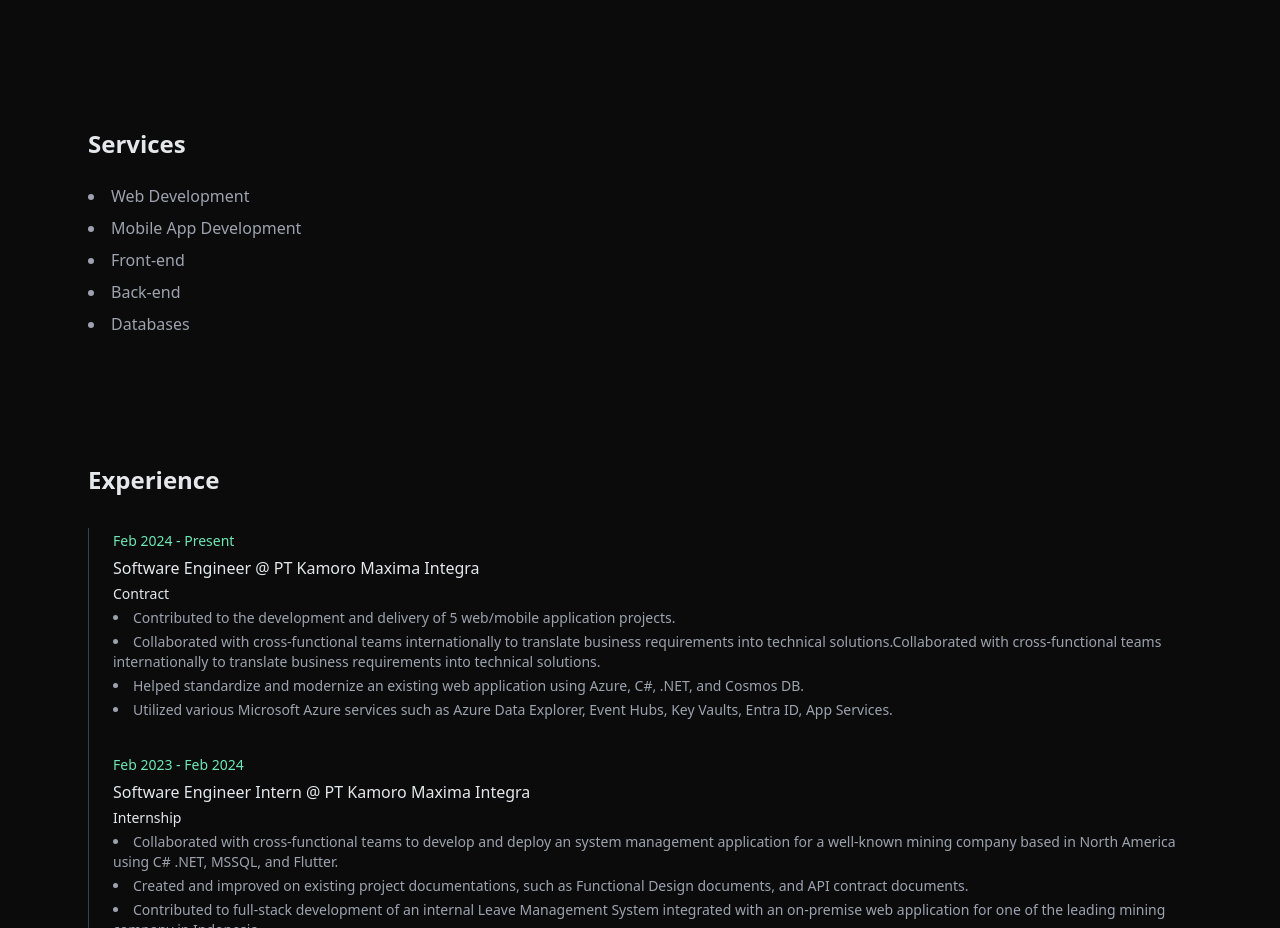
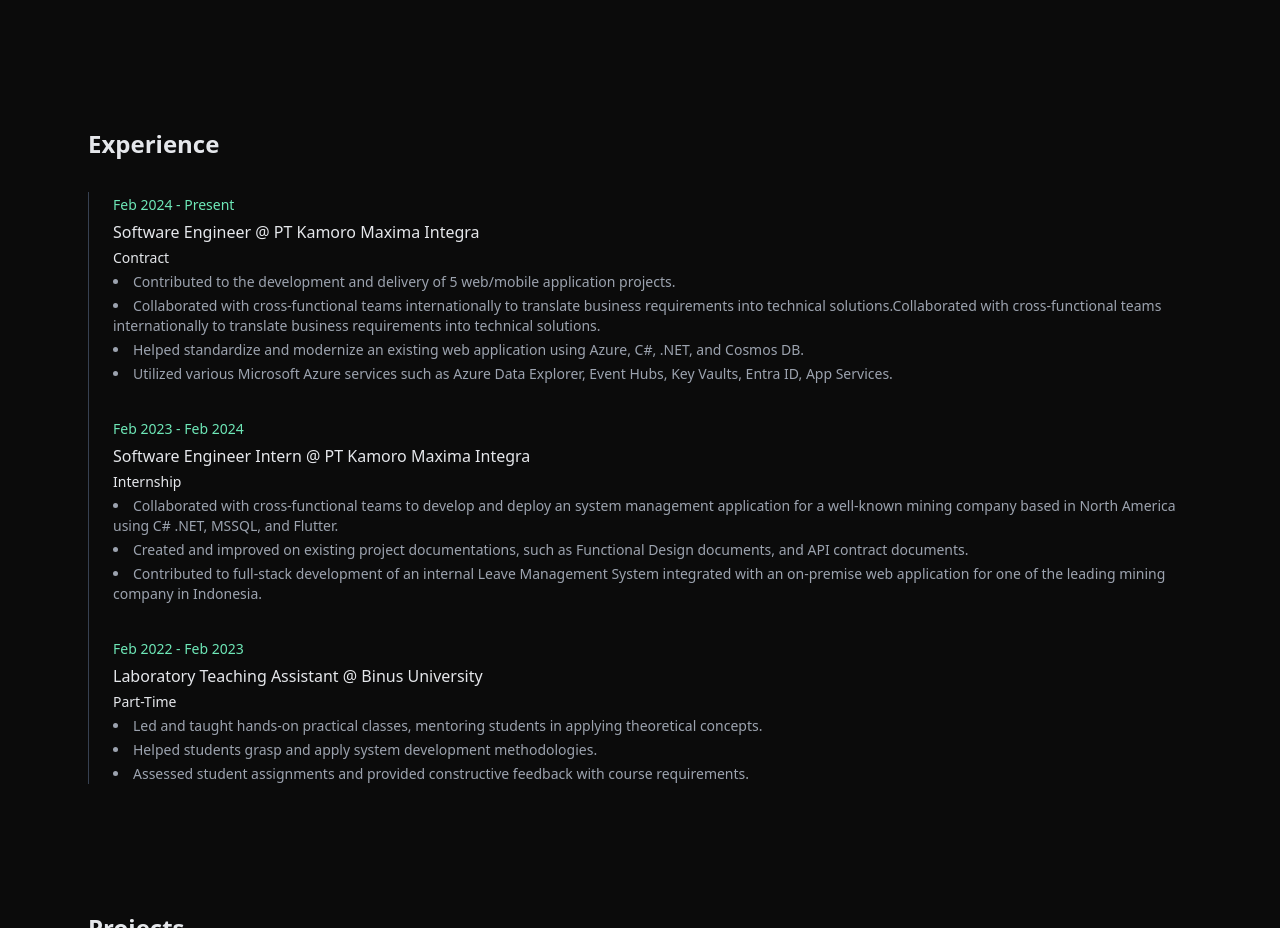
Before and after one commit to melvinsinatra/portfolio, a SvelteKit app: page / in a window 1280 px wide. Shown: the part 1500-2428 px from the top of the page. Built offline with nearby package versions, Linux system fonts and the light colour scheme.

Commit message:
Remove services.

```diff
--- a/src/lib/components/Services.svelte
+++ /dev/null
@@ -1,12 +0,0 @@
-<script>
-  export let data;
-</script>
-
-<section id="services" class="space-y-6">
-  <h2 class="text-2xl font-semibold">Services</h2>
-  <ul class="list-disc list-inside space-y-2 text-gray-400">
-    {#each data.services as service}
-      <li>{service}</li>
-    {/each}
-  </ul>
-</section>
--- a/src/lib/data/profile.json
+++ b/src/lib/data/profile.json
@@ -82,12 +82,5 @@
     ],
     "backend": [".NET Framework", "MSSQL"],
     "tools": ["Git", "GitHub", "Azure", "Azure DevOps"]
-  },
-  "services": [
-    "Web Development",
-    "Mobile App Development",
-    "Front-end",
-    "Back-end",
-    "Databases"
-  ]
+  }
 }
--- a/src/routes/+page.svelte
+++ b/src/routes/+page.svelte
@@ -10,13 +10,11 @@
   import Experience from "$lib/components/Experience.svelte";
   import Projects from "$lib/components/Projects.svelte";
   import Skills from "$lib/components/Skills.svelte";
-  import Services from "$lib/components/Services.svelte";
   import Footer from "$lib/components/Footer.svelte";
 
   let hero;
   let about;
   let skills;
-  let services;
   let experience;
   let projects;
   let footer;
@@ -28,7 +26,6 @@
       hero,
       about,
       skills,
-      services,
       experience,
       projects,
       footer
@@ -67,10 +64,6 @@
     <Skills {data} />
   </div>
 
-  <div bind:this={services}>
-    <Services {data} />
-  </div>
-
   <div bind:this={experience}>
     <Experience {data} />
   </div>
```
